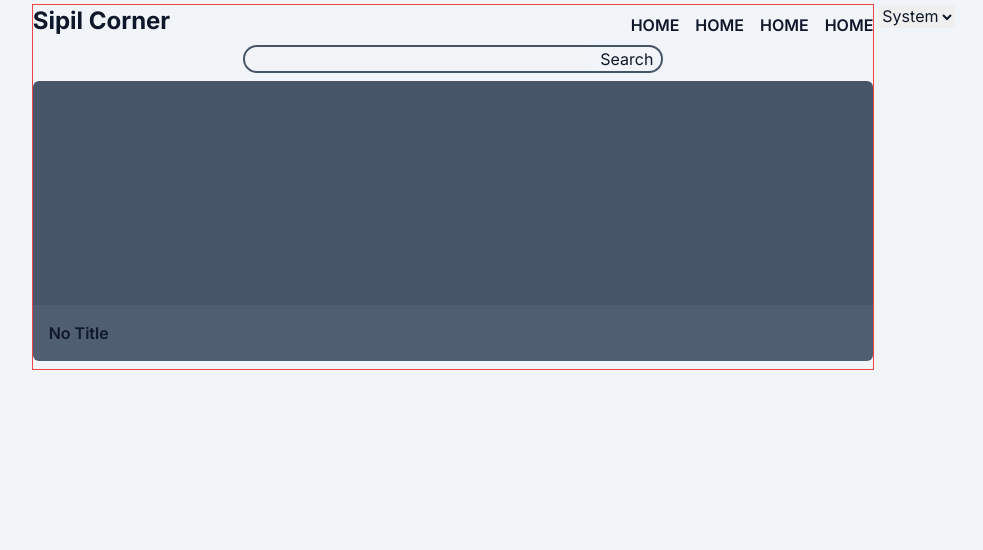
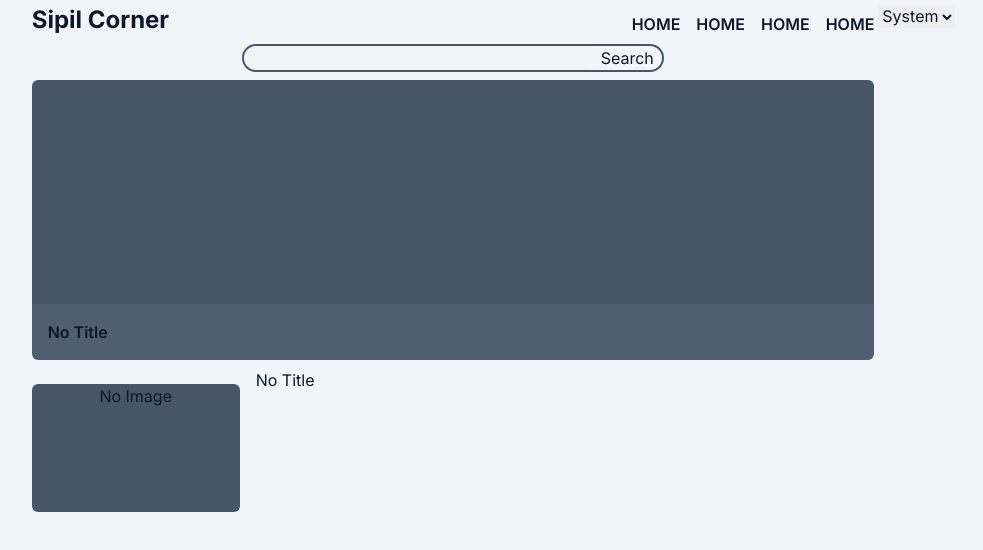
Before and after one commit to useradiw/sipilcorner, a Next.js app: page / in a window 1280 px wide. Shown: the top 550 px of the page, without its empty margins (187-1170 px from the left). Built offline with nearby package versions, Linux system fonts and the light colour scheme.

Commit message:
adding card component

```diff
--- a/src/app/layout.tsx
+++ b/src/app/layout.tsx
@@ -24,7 +24,7 @@ export default function RootLayout({
         <Providers>
           <div className="flex flex-row gap-1">
             <section className="basis-1/6"></section>
-            <section className="basis-4/6 border border-red-500">
+            <section className="basis-4/6">
               <Navbar />
               <SearchBar />
               {children}
--- a/src/app/page.tsx
+++ b/src/app/page.tsx
@@ -1,7 +1,11 @@
+import Card from "@/components/display/card";
 import Hero from "@/components/display/hero";
 
 export default function Home() {
   return (
-    <Hero />
+    <>
+      <Hero />
+      <Card />
+    </>
   )
 }
--- /dev/null
+++ b/src/components/display/card.tsx
@@ -0,0 +1,38 @@
+import Image from "next/image";
+import Link from "next/link";
+
+interface Props {
+    imageSrc?: string,
+    title?: string,
+    link?: string,
+};
+
+const Card = (props: Props) => {
+    const { imageSrc, title, link } = props;
+    return (
+        <>
+            <div className="flex flex-row hover:bg-slate-50/5 hover:rounded-md hover:border hover:border-slate-50/10 hover:cursor-pointer w-96 h-40 gap-4">
+                <div className="py-4">
+                    {imageSrc ?
+                        <Image
+                            src={imageSrc}
+                            alt="Hero Image"
+                            width={400}
+                            height={200}
+                            style={{
+                                aspectRatio: 16/9
+                            }}
+                        />
+                    :
+                        <div className=" w-52 bg-slate-600 rounded-md h-full text-center">No Image</div>
+                    }
+                </div>
+                <div className="h-full w-full">
+                    {title ?? "No Title"}
+                </div>
+            </div>
+        </>
+    )
+};
+
+export default Card;
```
